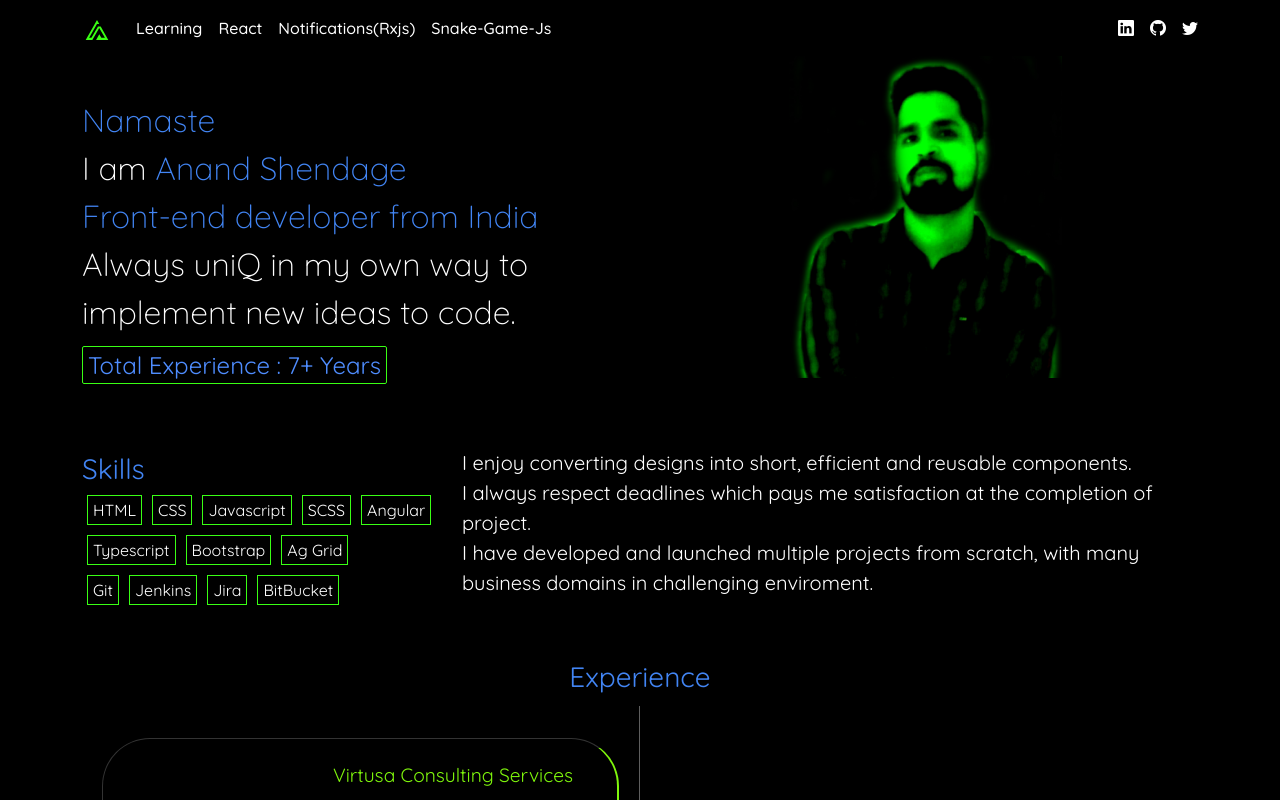
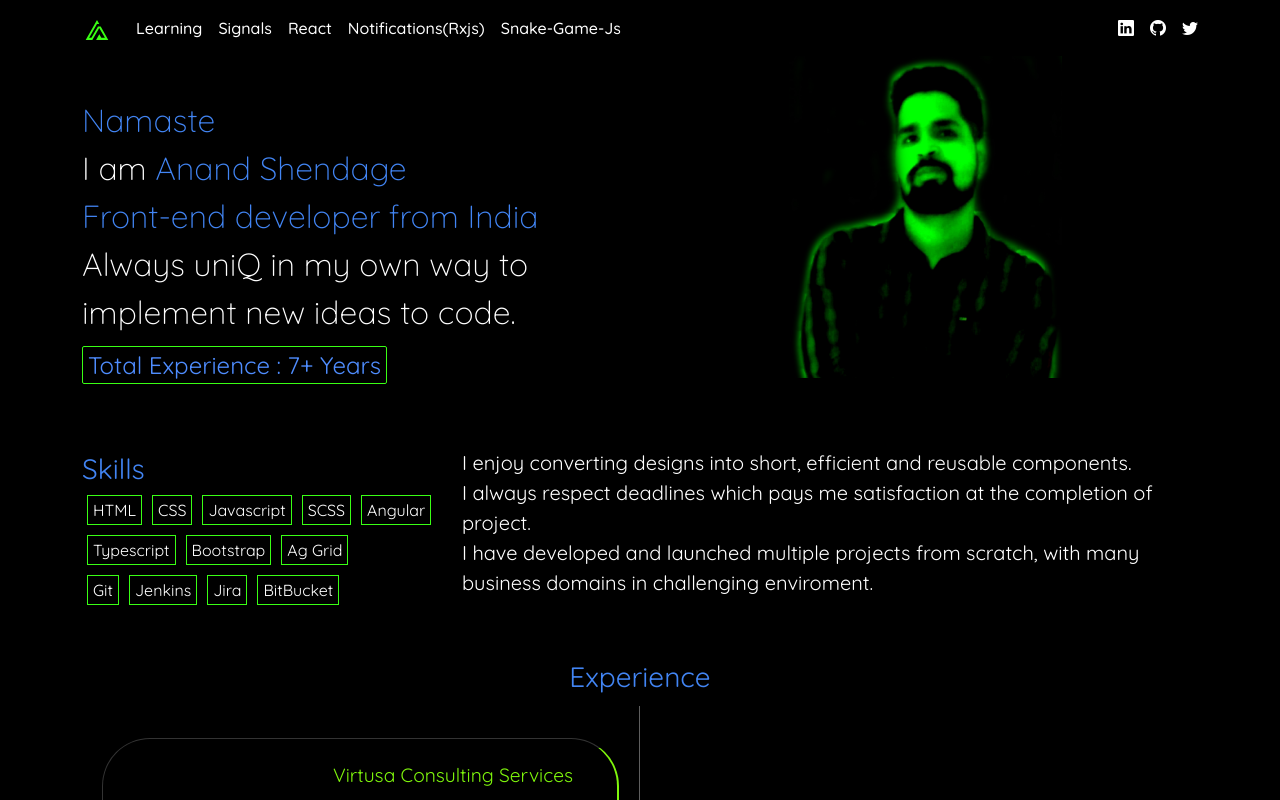
Before and after one commit to sjcoeanand/portfolio-v1, an Angular app: page /#/ in a window 1280 px wide. Shown: the top 800 px of the page. Built offline with nearby package versions, Linux system fonts and the light colour scheme.

Commit message:
link update for signal angular

```diff
--- a/src/app/modules/frontend-learning/frontend-learning.component.html
+++ b/src/app/modules/frontend-learning/frontend-learning.component.html
@@ -101,6 +101,13 @@
                     <div *ngIf="romanNumber != null" class="fw-bold border p-1 my-2 d-inline-block">Roman : {{romanNumber}} </div>
                   </div>
                   <!-- anagram words or phrases (-)-->
+                  <div *ngIf="item.name == 'Change first letter to capitalize'">
+                    <div class="row">
+                      <div class="col-12">
+                        <input type="text" [(ngModel)]="capitalFirst" name="test" (ngModelChange)="getValueFirstChar($event)">
+                      </div>
+                    </div>
+                  </div>
                   <div class="titleInParagraph">{{item.code ? 'Sample Syntax' : ''}}</div>
                   <pre class="code-section">{{item.code}}</pre>
                 </div>
--- a/src/app/modules/frontend-learning/frontend-learning.component.ts
+++ b/src/app/modules/frontend-learning/frontend-learning.component.ts
@@ -434,4 +434,11 @@ obs1.subscribe(data => console.log(data))
 }
   // int to roman (-)
 
+
+  // change first string to capital(+)
+  capitalFirst:any;
+  getValueFirstChar(e:any){
+    console.log(e);
+  }
+  // change first string to capital(-)
 }
--- a/src/app/modules/navbar/navbar.component.html
+++ b/src/app/modules/navbar/navbar.component.html
@@ -12,13 +12,16 @@
               <a class="nav-link" (click)="clickEvent('1')" [ngClass]="{'activeItem': active1}">Learning</a>
             </li>
             <li class="nav-item text-right">
-              <a class="nav-link" href="https://react.anandshendage.in/" target="_blank">React</a>
+              <a class="nav-link" href="https://signal.anandshendage.in/" title="Angular Signals" target="_blank">Signals</a>
             </li>
             <li class="nav-item text-right">
-              <a class="nav-link" href="https://notification-rxjs.anandshendage.in/" target="_blank">Notifications(Rxjs)</a>
+              <a class="nav-link" href="https://react.anandshendage.in/"  title="Basic React" target="_blank">React</a>
             </li>
             <li class="nav-item text-right">
-              <a class="nav-link" href="https://snake.anandshendage.in/" target="_blank">Snake-Game-Js</a>
+              <a class="nav-link" href="https://notification-rxjs.anandshendage.in/" title="Rxjs Switchmap notification" target="_blank">Notifications(Rxjs)</a>
+            </li>
+            <li class="nav-item text-right">
+              <a class="nav-link" href="https://snake.anandshendage.in/" title="Javascript Snake Game" target="_blank">Snake-Game-Js</a>
             </li>
             <li class="nav-item text-right align-self-center" *ngIf="showOnSubjectPage">
               <a class="nav-link badge bg-secondary" >Exclusive Tab for Subject</a>
--- a/src/assets/dataSource/learning-data.json
+++ b/src/assets/dataSource/learning-data.json
@@ -89,5 +89,11 @@
     "name" : "Convert Numeric to Roman",
     "tag" : "DSA",
     "description" : "Convert number to Roman format"
+}  ,
+{
+    "id" : 14,
+    "name" : "Change first letter to capitalize",
+    "tag": "JavaScript",
+    "description" : "--"
 }
 ]
```
Also changed, not shown: src/assets/jsfiles/first-letter-capitalize-of-string.js (added, +19 -0 lines).
